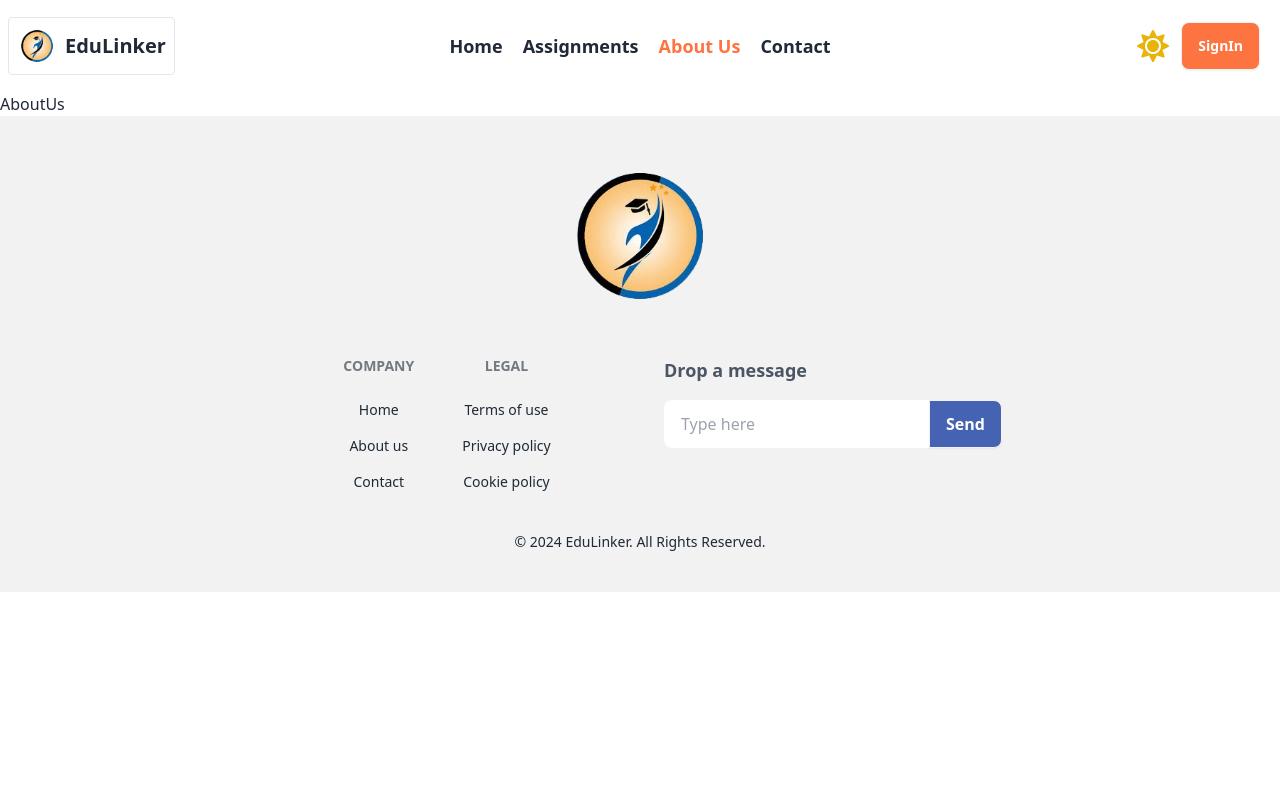
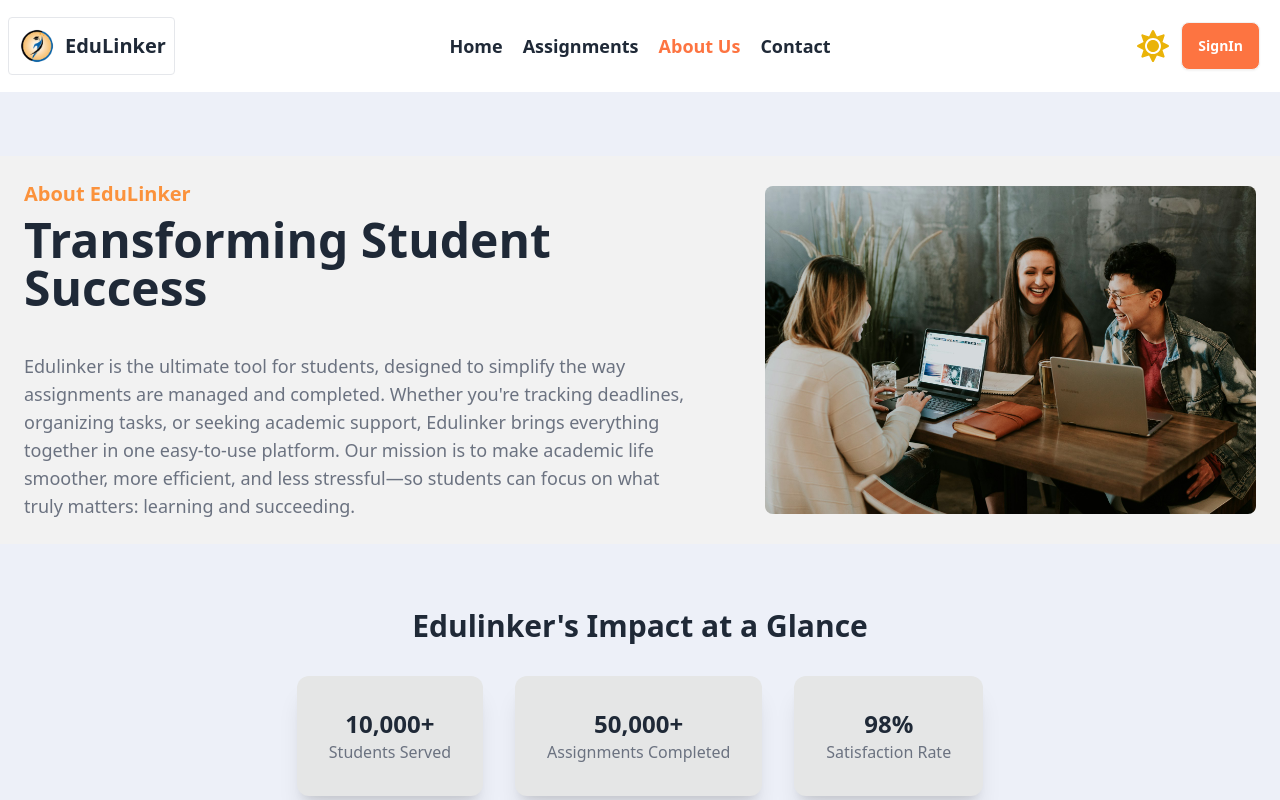
Before and after one commit to rahat0078/edu-linker-client-00, a React (Vite) app: page /aboutUs in a window 1280 px wide. Shown: the top 800 px of the page. Built offline with nearby package versions, Linux system fonts and the light colour scheme; no server answers.

Commit message:
about us page design completed

```diff
--- /dev/null
+++ b/src/pages/AboutUs/AboutHero.jsx
@@ -0,0 +1,11 @@
+import React from 'react';
+
+const AboutHero = () => {
+    return (
+        <div className='py-16 bg-gray-50 h-96'>
+
+        </div>
+    );
+};
+
+export default AboutHero;
--- a/src/pages/AboutUs/AboutUs.jsx
+++ b/src/pages/AboutUs/AboutUs.jsx
@@ -1,8 +1,40 @@
+import aboutImg from '../../assets/about.jpg';
 
 const AboutUs = () => {
     return (
-        <div>
-            AboutUs
+        <div className='py-16 bg-[#6881c41f]'>
+            <div className="container mx-auto">
+                <div className="flex items-center flex-col md:flex-row justify-between bg-base-200">
+                    <div className='space-y-2 p-6 h-full'>
+                        <h5 className='text-xl font-semibold text-orange-400 '>About EduLinker</h5>
+                        <h2 className='text-3xl md:text-5xl font-semibold'>Transforming Student Success </h2>
+                        <p className='text-lg text-gray-500 max-w-2xl pt-8'>Edulinker is the ultimate tool for students, designed to simplify the way assignments are managed and completed. Whether you're tracking deadlines, organizing tasks, or seeking academic support, Edulinker brings everything together in one easy-to-use platform. Our mission is to make academic life smoother, more efficient, and less stressful—so students can focus on what truly matters: learning and succeeding.</p>
+                    </div>
+                    <div className='p-6'>
+                        <img className='max-w-lg w-full rounded-lg' src={aboutImg} alt="" />
+                    </div>
+                </div>
+                <section class="py-16 text-center">
+
+                        <h2 class="text-3xl font-bold mb-8">Edulinker's Impact at a Glance</h2>
+                        <div class="flex justify-center items-center flex-wrap gap-8">
+                            <div class="stat-card bg-base-300 p-8 rounded-xl shadow-xl">
+                                <h3 class="text-2xl font-semibold ">10,000+</h3>
+                                <p class="text-gray-500">Students Served</p>
+                            </div>
+                            <div class="stat-card bg-base-300 p-8 rounded-xl shadow-xl">
+                                <h3 class="text-2xl font-semibold ">50,000+</h3>
+                                <p class="text-gray-500">Assignments Completed</p>
+                            </div>
+                            <div class="stat-card bg-base-300 p-8 rounded-xl shadow-xl">
+                                <h3 class="text-2xl font-semibold ">98%</h3>
+                                <p class="text-gray-500">Satisfaction Rate</p>
+                            </div>
+                        </div>
+                </section>
+
+            </div>
+
         </div>
     );
 };
--- a/src/pages/contact/ContInfo.jsx
+++ b/src/pages/contact/ContInfo.jsx
@@ -3,7 +3,7 @@ import { FaEnvelope, FaPhone, FaMapMarkerAlt } from "react-icons/fa";
 
 const ContInfo = () => {
     return (
-            <section className="py-16 bg-gray-50">
+            <section className="py-16">
                 <div className="container mx-auto">
                     <h2 className="text-3xl font-bold text-center mb-6">Contact Information</h2>
                     <p className="text-center text-gray-600 mb-10">
@@ -11,33 +11,33 @@ const ContInfo = () => {
                     </p>
                     <div className="grid grid-cols-1 md:grid-cols-2 justify-center items-center lg:grid-cols-4 gap-6">
                         {/* Email */}
-                        <div className="card shadow-lg bg-white p-6 text-center">
+                        <div className="card shadow-lg border border-gray-300 p-6 text-center">
                             <FaEnvelope className="text-[#4662B2] text-4xl mx-auto mb-4" />
                             <h3 className="text-xl font-semibold mb-2">Email Us</h3>
-                            <p className="text-gray-600 mb-4">support@edulinker.com</p>
+                            <p className="text-gray-500 mb-4">support@edulinker.com</p>
                             <a
                                 href="mailto:support@edulinker.com"
-                                className="btn btn-sm bg-[#4662B2] text-white hover:text-black"
+                                className="btn btn-sm bg-[#4662B2] hover:bg-[#4662B2] text-white hover:text-black"
                             >
                                 Send an Email
                             </a>
                         </div>
 
                         {/* Phone */}
-                        <div className="card shadow-lg bg-white p-6 text-center">
+                        <div className="card shadow-lg p-6 text-center border border-gray-300">
                             <FaPhone className="text-[#4662B2] text-4xl mx-auto mb-4" />
                             <h3 className="text-xl font-semibold mb-2">Call Us</h3>
                             <p className="text-gray-600 mb-4">+123-456-7890</p>
                             <a
                                 href="tel:+1234567890"
-                                className="btn btn-sm bg-[#4662B2] text-white hover:text-black"
+                                className="btn btn-sm bg-[#4662B2] hover:bg-[#4662B2] text-white hover:text-black"
                             >
                                 Call Now
                             </a>
                         </div>
 
                         {/* Address */}
-                        <div className="lg:col-span-2 col-span-1 rounded-2xl flex justify-between shadow-lg bg-white">
+                        <div className="lg:col-span-2 col-span-1 rounded-2xl flex justify-between shadow-lg border border-gray-300">
                             <div className=" p-6 text-center">
                                 <FaMapMarkerAlt className="text-[#4662B2] text-4xl mx-auto mb-4" />
                                 <h3 className="text-xl font-semibold mb-2">Visit Us</h3>
@@ -47,7 +47,7 @@ const ContInfo = () => {
                                 <a
                                     target="_blank"
                                     href="https://maps.app.goo.gl/W5ebxHmcapnJYbwP7"
-                                    className="btn btn-sm bg-[#4662B2] text-white hover:text-black w-full"
+                                    className="btn btn-sm bg-[#4662B2] hover:bg-[#4662B2] text-white hover:text-black w-full"
                                 >
                                     View on Map
                                 </a>
```
Also changed, not shown: src/assets/about.jpg (added).
